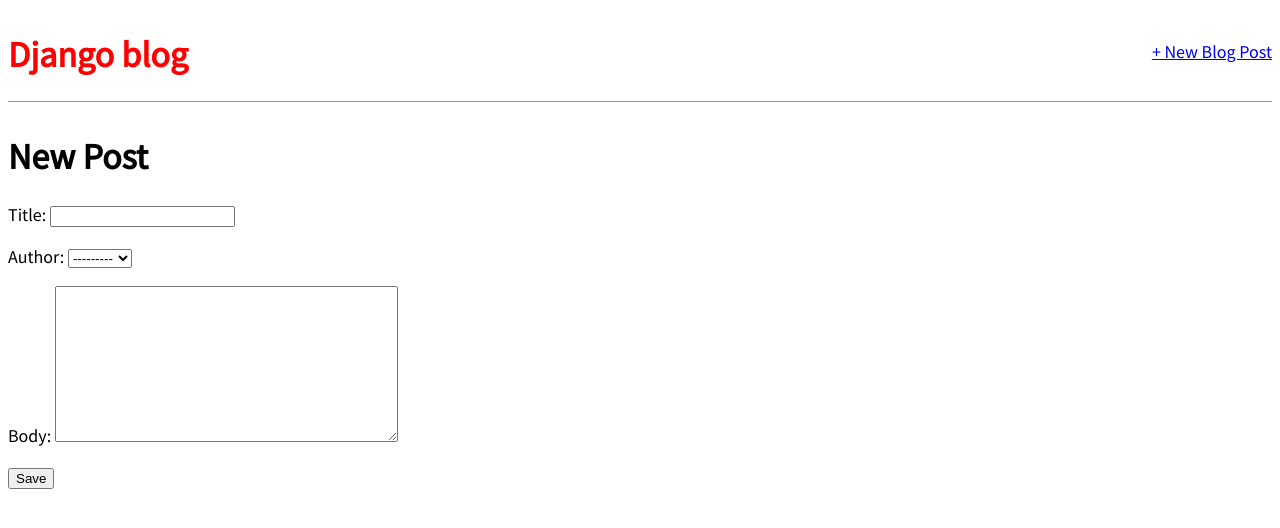
After one commit to mastertenshi/django-projects, a Django app: page /post/new/ in a window 1280 px wide. The commit adds this page. Shown: the top 528 px of the page. Run offline with Django 3.2, Linux system fonts and the light colour scheme; data comes from the database, SQL or seed files in the repository; both versions use the stored data as it was after the commit.

```diff
--- a/blog/blog/models.py
+++ b/blog/blog/models.py
@@ -1,5 +1,5 @@
 from django.db import models
-
+from django.urls import reverse
 
 class Post(models.Model):
     title = models.CharField(max_length=200)
@@ -11,3 +11,7 @@ class Post(models.Model):
 
     def __str__(self):
         return self.title
+
+    def get_absolute_url(self):
+        # return reverse("blog:post_detail", args=[str(self.id)])
+        return reverse("blog:post_detail", kwargs={"pk": self.id})
--- a/blog/blog/templates/base.html
+++ b/blog/blog/templates/base.html
@@ -10,7 +10,12 @@
 </head>
 <body>
 <header>
-    <h1><a href="{% url 'blog:home' %}">Django blog</a></h1>
+    <div class="nav-left">
+        <h1><a href="{% url 'blog:home' %}">Django blog</a></h1>
+    </div>
+    <div class="nav-right">
+        <a href="{% url 'blog:post_new' %}">+ New Blog Post</a>
+    </div>
 </header>
     {% block content %}
     {% endblock %}
--- a/blog/blog/templates/blog/post_detail.html
+++ b/blog/blog/templates/blog/post_detail.html
@@ -1,5 +1,5 @@
 {% extends 'base.html' %}
-{% block title %}{% endblock %}
+{% block title %}{{ post.title }}{% endblock %}
 {% block content %}
 
 <div class="post-entry">
@@ -7,4 +7,6 @@
     <p>{{ post.body }}</p>
 </div>
 
+<a href="{% url 'blog:post_edit' post.pk %}">+ Edit Blog Post</a>
+<a href="{% url 'blog:post_delete' post.pk %}">+ Delete Blog Post</a>
 {% endblock %}
--- /dev/null
+++ b/blog/blog/templates/blog/post_new.html
@@ -0,0 +1,11 @@
+{% extends 'base.html' %}
+{% block title %}New Blog Post{% endblock %}
+{% block content %}
+
+<h1>New Post</h1>
+<form action="" method="post"> {% csrf_token %}
+    {{ form.as_p }}
+    <input type="submit" value="Save">
+</form>
+
+{% endblock %}
--- a/blog/blog/urls.py
+++ b/blog/blog/urls.py
@@ -1,6 +1,12 @@
 from django.urls import path
 
-from .views import BlogDetailView, BlogListView
+from .views import (
+    BlogListView,
+    BlogDetailView,
+    BlogCreateView,
+    BlogUpdateView,
+    BlogDeleteView
+)
 
 
 # Adds scope for when using URL
@@ -10,5 +16,8 @@ app_name = 'blog'
 
 urlpatterns = [
     path('', BlogListView.as_view(), name='home'),
+    path('post/new/', BlogCreateView.as_view(), name='post_new'),
     path('post/<int:pk>/', BlogDetailView.as_view(), name='post_detail'),
+    path('post/<int:pk>/edit/', BlogUpdateView.as_view(), name='post_edit'),
+    path('post/<int:pk>/delete', BlogDeleteView.as_view(), name='post_delete'),
 ]
--- a/blog/blog/views.py
+++ b/blog/blog/views.py
@@ -1,4 +1,6 @@
 from django.views.generic import ListView, DetailView
+from django.views.generic.edit import CreateView, UpdateView, DeleteView
+from django.urls import reverse_lazy
 
 from .models import Post
 
@@ -11,3 +13,23 @@ class BlogListView(ListView):
 class BlogDetailView(DetailView):
     model = Post
     template_name = 'blog/post_detail.html'
+
+
+class BlogCreateView(CreateView):
+    model = Post
+    template_name = 'blog/post_new.html'
+    fields = ['title', 'author', 'body']
+
+
+class BlogUpdateView(UpdateView):
+    model = Post
+    template_name = 'blog/post_edit.html'
+    fields = ['title', 'body']
+
+
+class BlogDeleteView(DeleteView):
+    model = Post
+    template_name = 'blog/post_delete.html'
+
+    # reverse_lazy (compared to reverse) waits for deletion to finish before it redirects
+    success_url = reverse_lazy('blog:home')
```
Also changed, not shown: blog/blog/templates/blog/post_delete.html (added, +11 -0 lines), blog/blog/templates/blog/post_edit.html (added, +11 -0 lines), blog/db.sqlite3.
